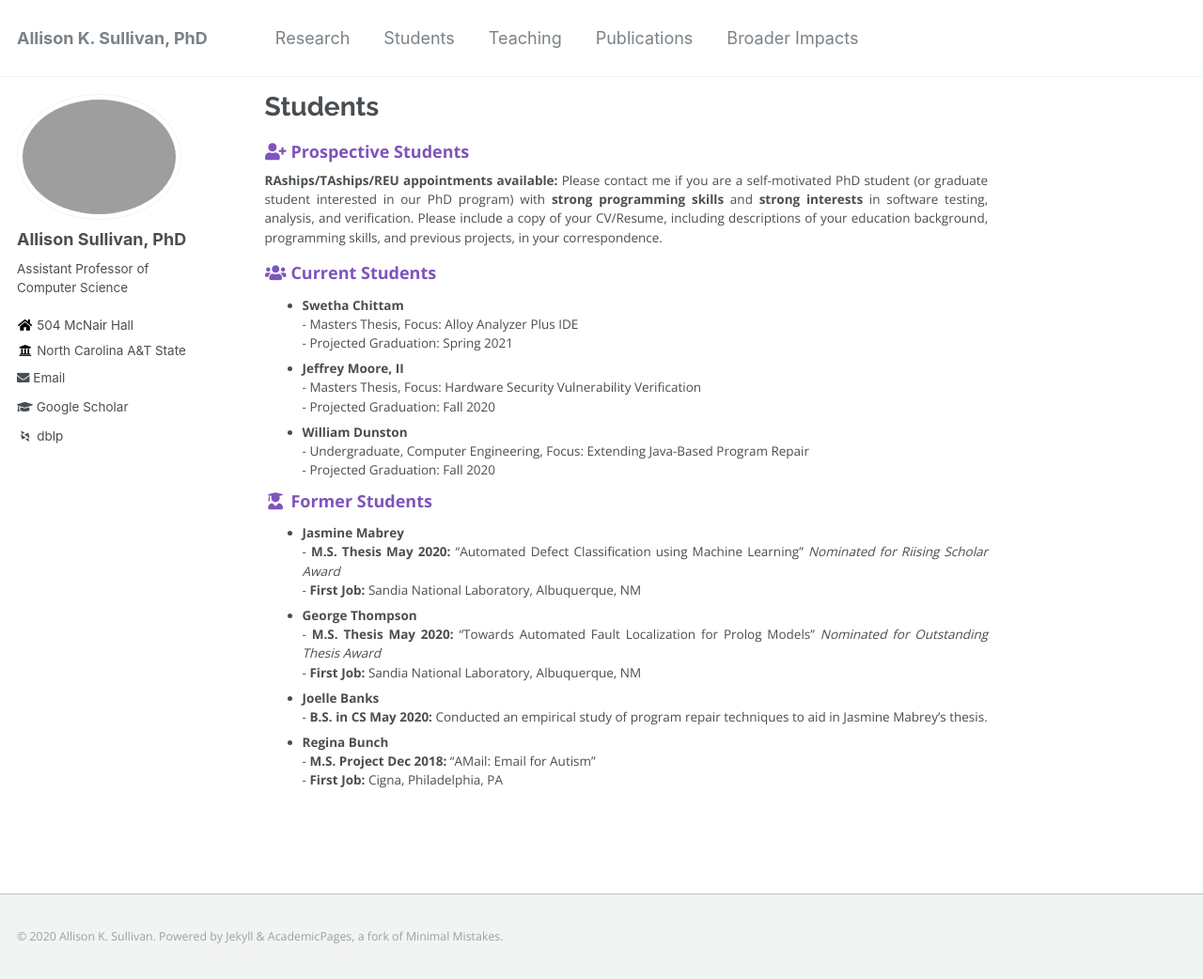
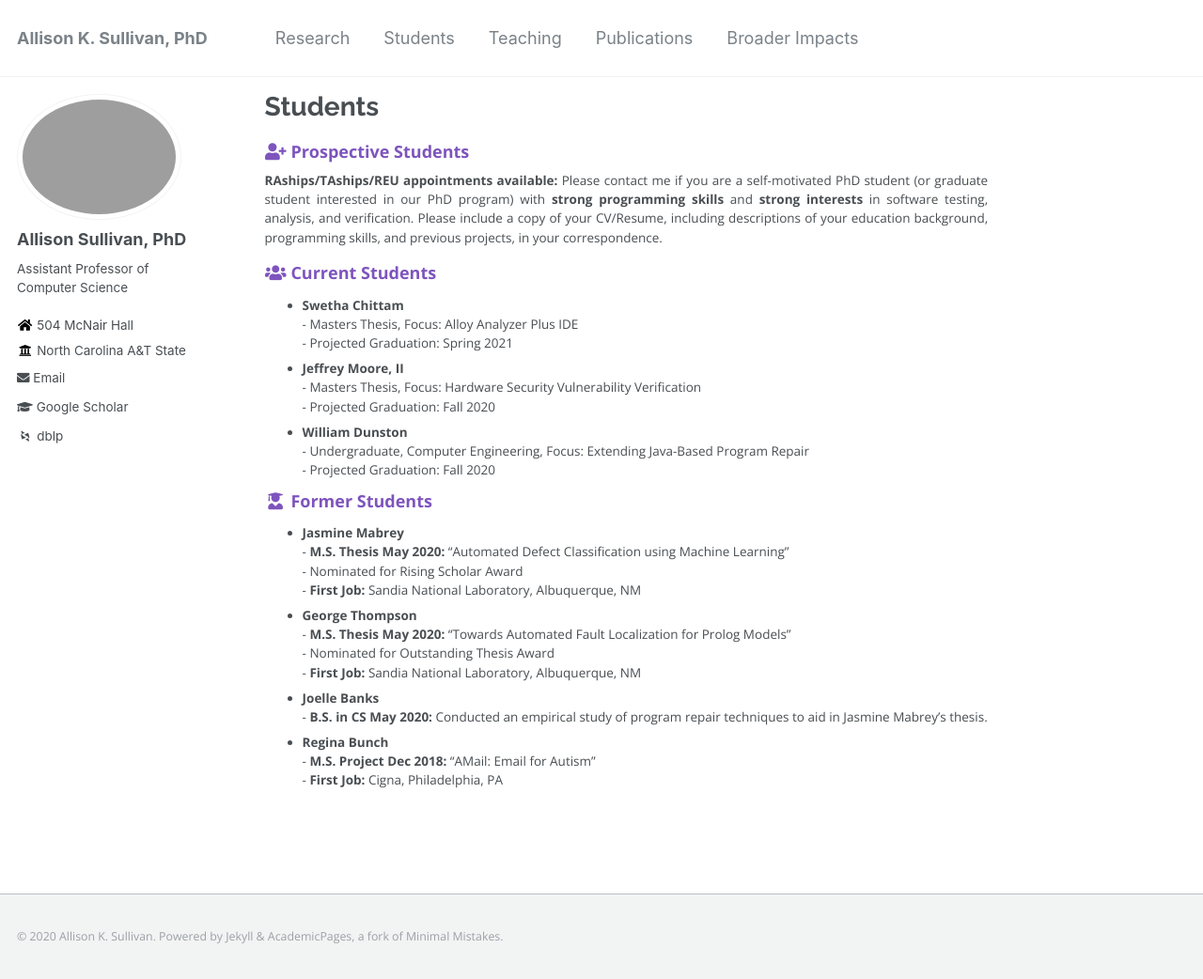
Before and after one commit to Allisonius/allisonius.github.io, a Jekyll site: the page built from _pages/students.md, in a window 1280 px wide and 1042 px high. Shown: the whole window at 94% size. Built offline with Jekyll 4.4.1, drawn with Linux system fonts in a browser that asks for light colours; some web fonts are replaced.

Commit message:
Update students.md

```diff
--- a/_pages/students.md
+++ b/_pages/students.md
@@ -15,7 +15,7 @@ author_profile: true
 * **William Dunston** <br> - Undergraduate, Computer Engineering, Focus: Extending Java-Based Program Repair <br> - Projected Graduation: Fall 2020
 
 ### <i class="fa fa-fw fa-user-graduate" aria-hidden="true"></i> Former Students
-* **Jasmine Mabrey** <br> - **M.S. Thesis May 2020:** "Automated Defect Classification using Machine Learning" *Nominated for Riising Scholar Award* <br> - **First Job:** Sandia National Laboratory, Albuquerque, NM
-* **George Thompson** <br> - **M.S. Thesis May 2020:** "Towards Automated Fault Localization for Prolog Models" *Nominated for Outstanding Thesis Award* <br> - **First Job:** Sandia National Laboratory, Albuquerque, NM
+* **Jasmine Mabrey** <br> - **M.S. Thesis May 2020:** "Automated Defect Classification using Machine Learning" <br> - Nominated for Rising Scholar Award <br> - **First Job:** Sandia National Laboratory, Albuquerque, NM
+* **George Thompson** <br> - **M.S. Thesis May 2020:** "Towards Automated Fault Localization for Prolog Models" <br> - Nominated for Outstanding Thesis Award <br> - **First Job:** Sandia National Laboratory, Albuquerque, NM
 * **Joelle Banks** <br> - **B.S. in CS May 2020:** Conducted an empirical study of program repair techniques to aid in Jasmine Mabrey's thesis.
 * **Regina Bunch** <br> - **M.S. Project Dec 2018:** "AMail: Email for Autism" <br> - **First Job:** Cigna, Philadelphia, PA
```
